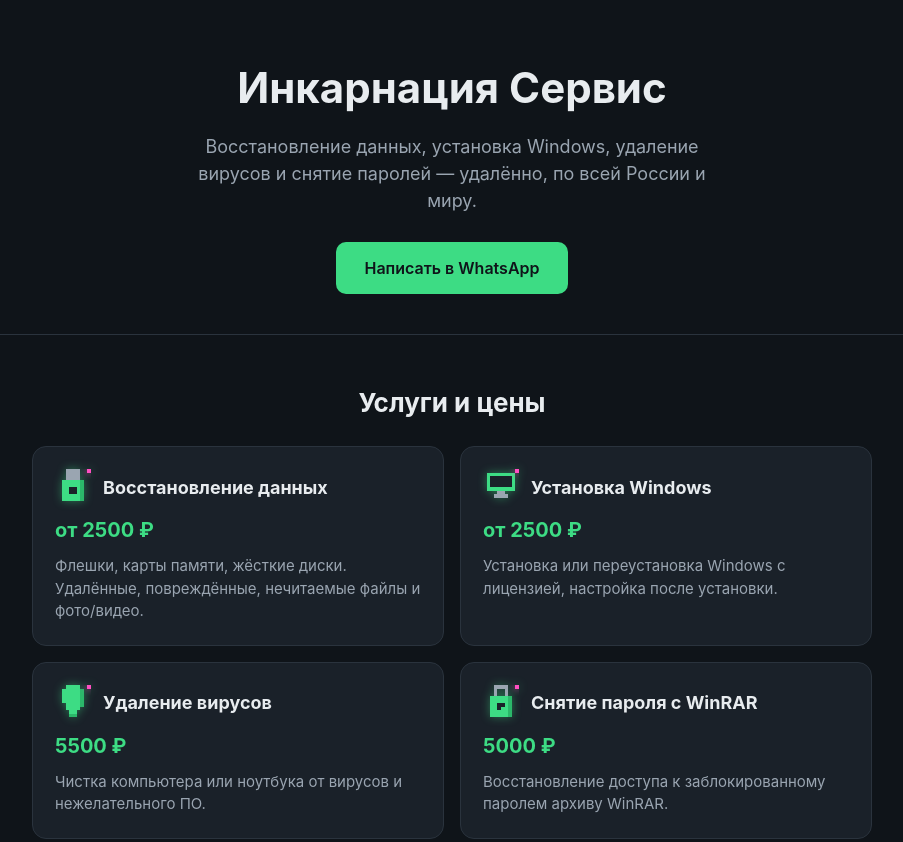
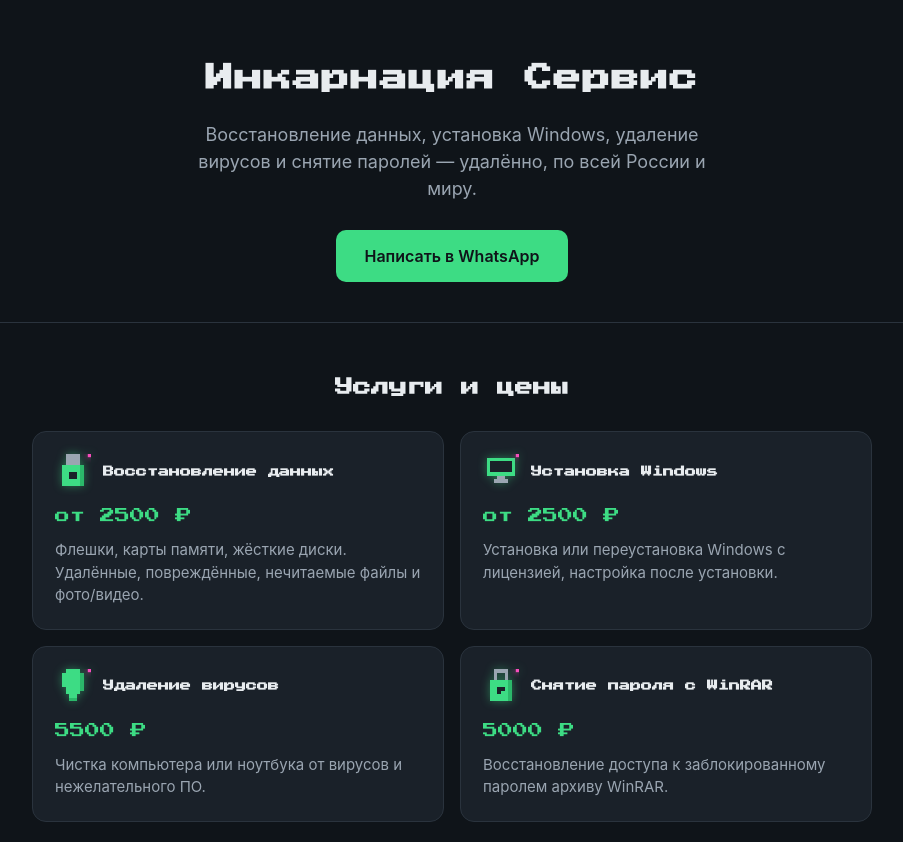
Before and after one commit to posollosop-dot/inkarnaciya-servis, a plain HTML site: page index.html in a window 1280 px wide. Shown: the top 842 px of the page, without its empty margins (188-1091 px from the left). Drawn offline with Linux system fonts and the light colour scheme.

Commit message:
Пиксельный шрифт (Press Start 2P, с кириллицей), анимированный фон-вихрь, пульсирующий glitch-акцент на иконках
Co-Authored-By: Claude Sonnet 5 <noreply@anthropic.com>

```diff
--- a/index.html
+++ b/index.html
@@ -12,6 +12,10 @@
 <meta property="og:title" content="Инкарнация Сервис — восстановление данных и помощь с компьютером удалённо">
 <meta property="og:description" content="Восстановление данных, установка Windows, удаление вирусов, снятие пароля WinRAR. Удалённо, по всей России и миру.">
 <meta property="og:locale" content="ru_RU">
+
+<link rel="preconnect" href="https://fonts.googleapis.com">
+<link rel="preconnect" href="https://fonts.gstatic.com" crossorigin>
+<link href="https://fonts.googleapis.com/css2?family=Press+Start+2P&display=swap" rel="stylesheet">
 
 <script type="application/ld+json">
 {
@@ -47,15 +51,52 @@
     --accent-dark: #2bb86a;
     --glitch: #ff4fc2;
     --border: #2a333d;
+    --font-pixel: "Press Start 2P", "Courier New", monospace;
   }
 
   * { box-sizing: border-box; margin: 0; padding: 0; }
 
+  html { background: var(--bg); }
+
   body {
+    position: relative;
     background: var(--bg);
     color: var(--text);
     font-family: -apple-system, BlinkMacSystemFont, "Segoe UI", Roboto, Arial, sans-serif;
     line-height: 1.5;
+    overflow-x: hidden;
+  }
+
+  /* Футуристичный "небесный вихрь" на фоне — спокойный, не мешает чтению */
+  body::before {
+    content: "";
+    position: fixed;
+    top: 50%;
+    left: 50%;
+    width: 140vmax;
+    height: 140vmax;
+    z-index: -1;
+    pointer-events: none;
+    background: conic-gradient(
+      from 0deg,
+      rgba(61, 220, 132, 0.16),
+      rgba(255, 79, 194, 0.12),
+      rgba(61, 220, 132, 0.05),
+      rgba(255, 79, 194, 0.12),
+      rgba(61, 220, 132, 0.16)
+    );
+    filter: blur(60px);
+    transform: translate(-50%, -50%);
+  }
+
+  @media (prefers-reduced-motion: no-preference) {
+    body::before {
+      animation: vortex-spin 70s linear infinite;
+    }
+  }
+
+  @keyframes vortex-spin {
+    to { transform: translate(-50%, -50%) rotate(360deg); }
   }
 
   .wrap {
@@ -71,8 +112,12 @@
   }
 
   header.hero h1 {
-    font-size: clamp(28px, 5vw, 42px);
-    margin-bottom: 14px;
+    font-family: var(--font-pixel);
+    font-size: clamp(18px, 4vw, 28px);
+    line-height: 1.6;
+    letter-spacing: 1px;
+    margin-bottom: 20px;
+    text-wrap: balance;
   }
 
   header.hero p.sub {
@@ -97,8 +142,10 @@
   section { padding: 48px 0; }
 
   h2 {
-    font-size: 26px;
-    margin-bottom: 24px;
+    font-family: var(--font-pixel);
+    font-size: clamp(14px, 3vw, 18px);
+    line-height: 1.8;
+    margin-bottom: 28px;
     text-align: center;
   }
 
@@ -141,18 +188,34 @@
   .pixel-icon .pxg {
     fill: var(--glitch);
     filter: drop-shadow(0 0 4px var(--glitch));
+    transform-origin: center;
+  }
+
+  @media (prefers-reduced-motion: no-preference) {
+    .pixel-icon .pxg {
+      animation: glitch-pulse 2.4s ease-in-out infinite;
+    }
+  }
+
+  @keyframes glitch-pulse {
+    0%, 100% { opacity: 1; transform: scale(1) translate(0, 0); }
+    45% { opacity: 0.5; transform: scale(1.5) translate(1px, -1px); }
+    55% { opacity: 1; transform: scale(1) translate(-1px, 1px); }
   }
 
   .card h3 {
-    font-size: 18px;
+    font-family: var(--font-pixel);
+    font-size: 11px;
+    line-height: 1.7;
     margin: 0;
   }
 
   .card .price {
+    font-family: var(--font-pixel);
     color: var(--accent);
-    font-weight: 700;
-    font-size: 20px;
-    margin-bottom: 10px;
+    font-size: 15px;
+    line-height: 1.8;
+    margin: 12px 0 10px;
   }
 
   .card p {
```
